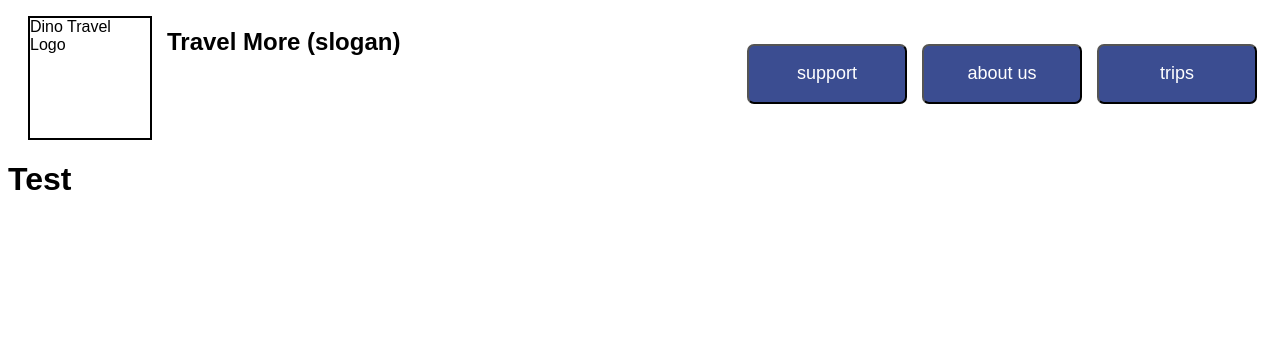
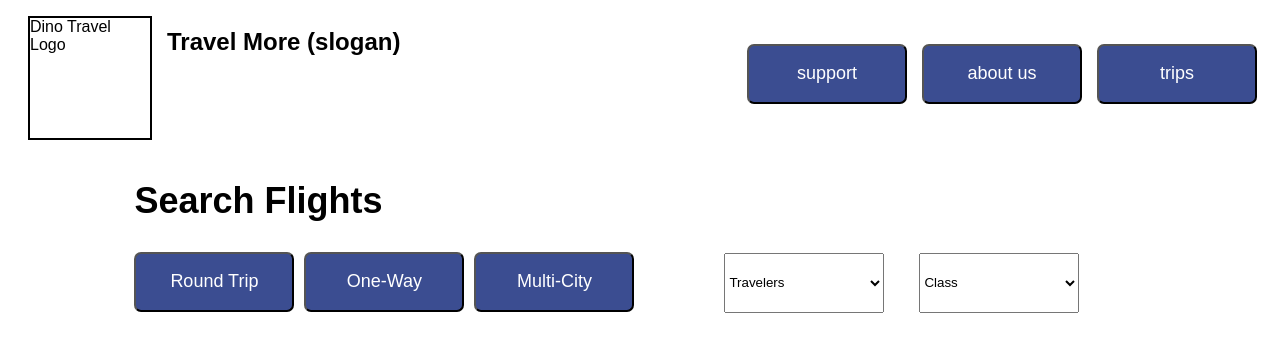
Before and after one commit to Daniel-McCarthy/DinoTravelFrontend, a React app: page / in a window 1280 px wide. Shown: the top 352 px of the page. Built offline with nearby package versions, Linux system fonts and the light colour scheme.

Commit message:
Adds initial filter elements to home page & styling
Adds the filter buttons and select filters that will be used for the home page.
Currently non-functional, just creating the style of the UI design to match.

```diff
--- a/src/HomePage.tsx
+++ b/src/HomePage.tsx
@@ -36,7 +36,26 @@ export class HomePage extends React.Component<IHomePageProps, IHomePageState> {
                         <button>trips</button>
                     </nav>
                 </header>
-                <h1>Test</h1>
+                <section>
+                    <h1>Search Flights</h1>
+                    <div className="flightTypeFilters">
+                        <button>Round Trip</button>
+                        <button>One-Way</button>
+                        <button>Multi-City</button>
+                    </div>
+
+                    <div className="filterDropdowns">
+                        <select>
+                            <option>Travelers</option>
+                        </select>
+
+                        <select>
+                            <option>
+                                Class
+                            </option>
+                        </select>
+                    </div>
+                </section>
             </div>
         )
     }
--- a/src/styles/HomePage.css
+++ b/src/styles/HomePage.css
@@ -6,6 +6,8 @@ header {
     display: flex;
     justify-content: space-between;
     align-items: center;
+
+    margin-bottom: 40px;
 }
 
 header nav button {
@@ -30,3 +32,32 @@ header nav button {
 nav {
     display: inline-block;
 }
+
+section {
+    width: 80%;
+    margin-left: auto;
+    margin-right: auto;
+}
+
+section button {
+    width: 160px;
+    margin-right: 10px;
+    font-size: 18px;
+}
+
+.flightTypeFilters {
+    display: inline-block;
+}
+
+.filterDropdowns {
+    display: inline-block;
+    margin-left: 80px;
+}
+
+.filterDropdowns select {
+    margin-right: 35px;
+}
+
+section h1 {
+    font-size: 36px;
+}
--- a/src/styles/theme.css
+++ b/src/styles/theme.css
@@ -6,3 +6,8 @@ button {
     font-size: large;
     border-radius: 7px;
 }
+
+select {
+    height: 60px;
+    width: 160px;
+}
```
